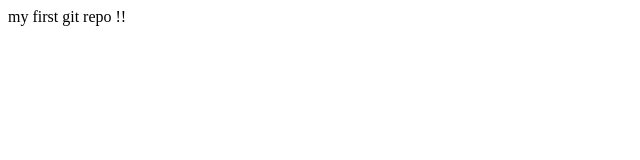
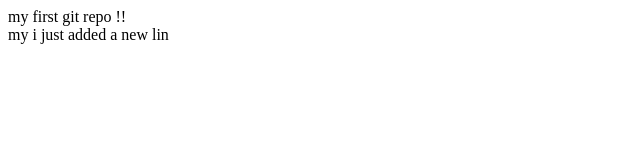
Before and after one commit to rahel1993/monpremierprojet, a plain HTML site: page index.html in a window 1280 px wide. Shown: the whole page, without its empty margins (0-640 px from the left). Drawn offline with Linux system fonts and the light colour scheme.

Commit message:
Update index.html

```diff
--- a/index.html
+++ b/index.html
@@ -9,5 +9,6 @@
 <body>
 
     <div>my first git repo !!</div>
+    <div>my i just added a new lin</div>
 </body>
 </html>
```
